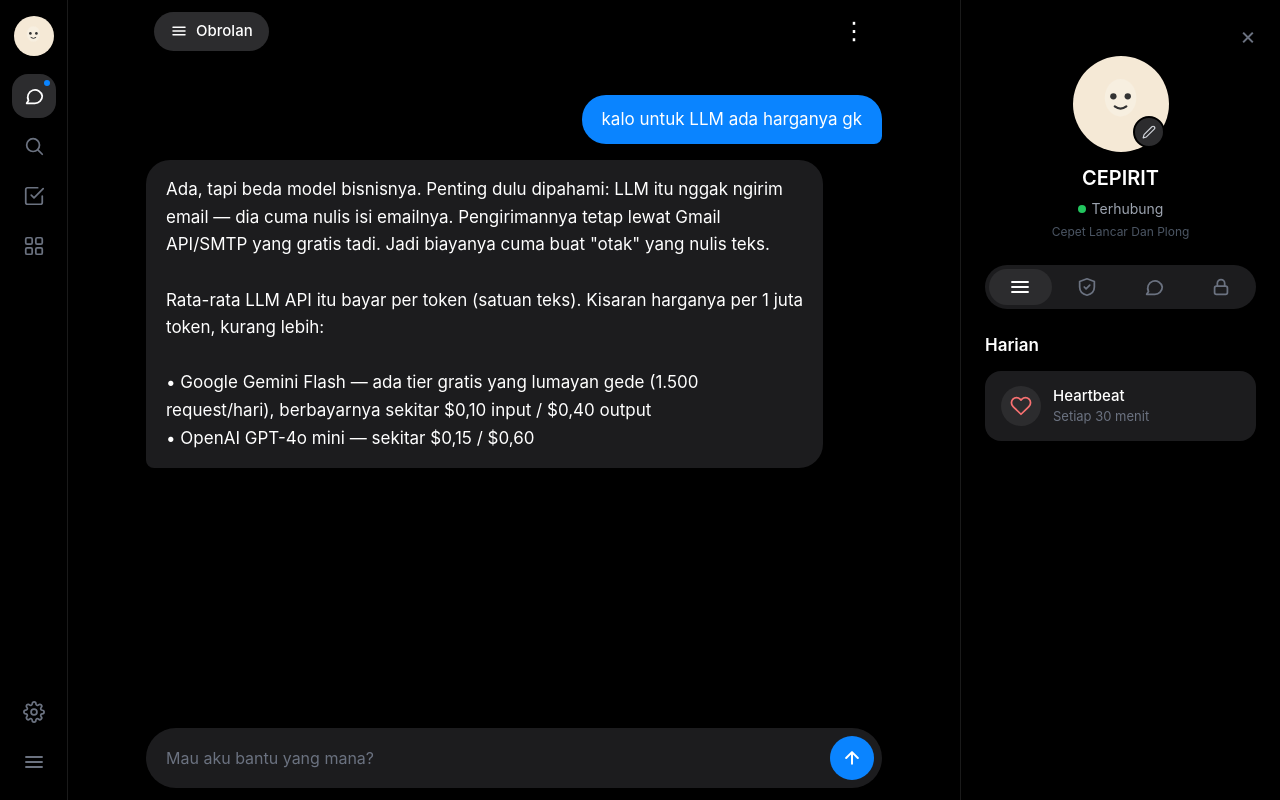
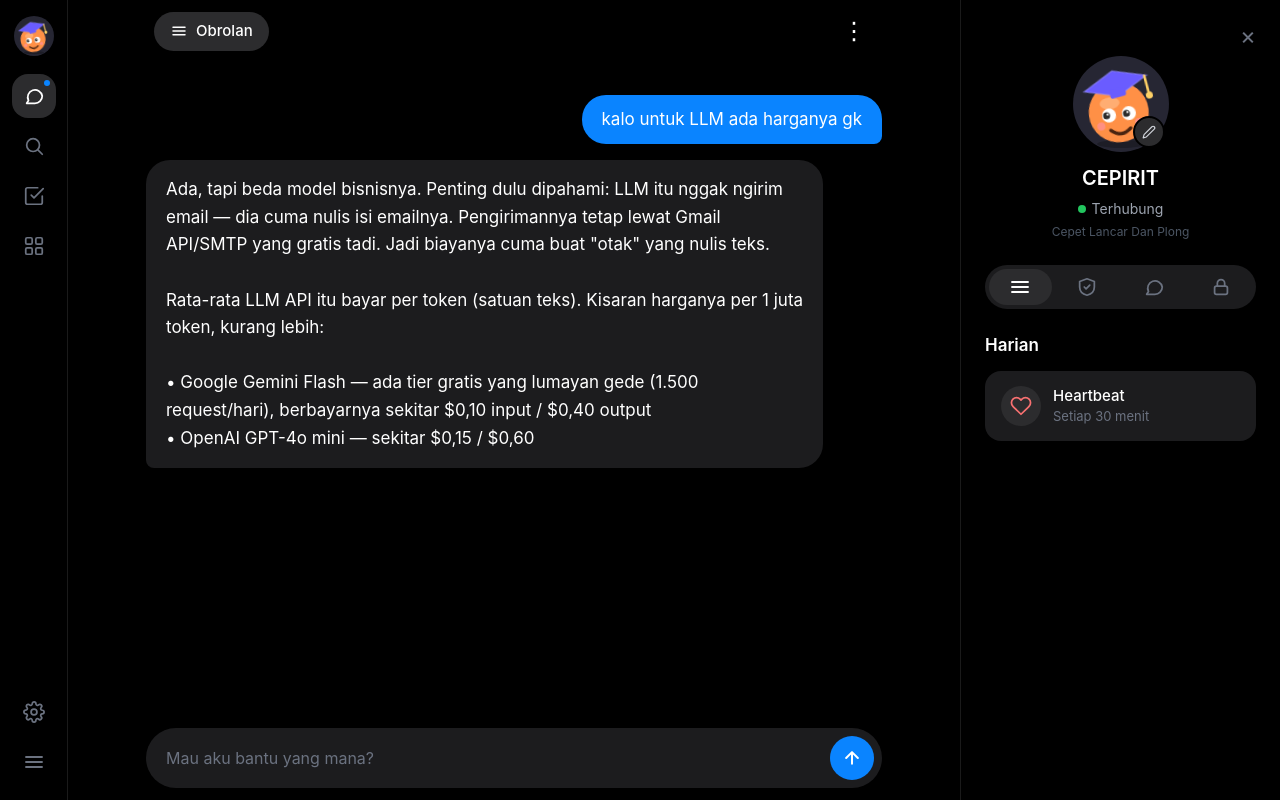
Before and after one commit to Rain-dev-187/smart-virtual-assistant-llm, a React (Vite) app in the folder frontend/: page / in a window 1280 px wide. Built offline with nearby package versions, Linux system fonts and the light colour scheme.

Commit message:
Logo CEPIRIT baru: karakter oranye bertopi toga dengan animasi mata & goyangan kepala

```diff
--- a/frontend/src/components/ui.jsx
+++ b/frontend/src/components/ui.jsx
@@ -1,18 +1,44 @@
 import React from "react";
 
-/* ---------- Avatar bundar "CEPIRIT" ---------- */
+/* ---------- Avatar "CEPIRIT" animasi ---------- */
 export function CepiritAvatar({ size = 64, label = true }) {
   return (
     <div className="flex flex-col items-center">
       <div
-        className="rounded-full bg-[#f5e9d6] flex items-center justify-center overflow-hidden"
-        style={{ width: size, height: size }}
+        className="rounded-full overflow-hidden shrink-0"
+        style={{ width: size, height: size, background: "#262633" }}
       >
-        <svg viewBox="0 0 48 48" width={size * 0.72} height={size * 0.72}>
-          <ellipse cx="24" cy="20" rx="11" ry="13" fill="#f7efe0" />
-          <circle cx="19" cy="19" r="2.2" fill="#333" />
-          <circle cx="29" cy="19" r="2.2" fill="#333" />
-          <path d="M20 26 Q24 29 28 26" stroke="#333" strokeWidth="1.6" fill="none" strokeLinecap="round" />
+        <svg viewBox="0 0 96 96" width={size} height={size}>
+          {/* bayangan bawah */}
+          <ellipse cx="48" cy="88" rx="24" ry="4" fill="#000" opacity="0.25" />
+          {/* kepala + topi (bergoyang kanan-kiri) */}
+          <g className="cepirit-sway">
+            <circle cx="48" cy="56" r="30" fill="#ff9046" />
+            <ellipse cx="40" cy="46" rx="10" ry="6" fill="#ffb37a" opacity="0.85" />
+            {/* topi toga */}
+            <g transform="rotate(-8 48 27)">
+              <polygon points="48,14 80,27 48,40 16,27" fill="#6a5cff" />
+              <polygon points="48,14 80,27 48,40 16,27" fill="none" stroke="#8f88ff" strokeWidth="1.5" opacity="0.6" />
+              <rect x="40" y="32" width="16" height="9" rx="2" fill="#6a5cff" />
+              <line x1="78" y1="27" x2="78" y2="44" stroke="#ffd166" strokeWidth="2.5" strokeLinecap="round" />
+              <circle cx="78" cy="47" r="3.5" fill="#ffd166" />
+            </g>
+            {/* mata */}
+            <circle cx="38" cy="58" r="7" fill="#fff" />
+            <circle cx="58" cy="58" r="7" fill="#fff" />
+            {/* pupil (bergerak kanan-kiri) */}
+            <g className="cepirit-look">
+              <circle cx="38" cy="58" r="3.5" fill="#2b2b2b" />
+              <circle cx="58" cy="58" r="3.5" fill="#2b2b2b" />
+              <circle cx="39.2" cy="56.8" r="1.1" fill="#fff" />
+              <circle cx="59.2" cy="56.8" r="1.1" fill="#fff" />
+            </g>
+            {/* pipi */}
+            <circle cx="29" cy="68" r="4" fill="#ff8fa3" opacity="0.65" />
+            <circle cx="67" cy="68" r="4" fill="#ff8fa3" opacity="0.65" />
+            {/* senyum */}
+            <path d="M38 73 Q48 82 58 73" stroke="#4a2410" strokeWidth="3.5" fill="none" strokeLinecap="round" />
+          </g>
         </svg>
       </div>
       {label && (
--- a/frontend/src/index.css
+++ b/frontend/src/index.css
@@ -35,3 +35,35 @@ body {
 .animate-pop-in {
   animation: pop-in 0.28s cubic-bezier(0.34, 1.56, 0.64, 1);
 }
+
+/* Animasi logo CEPIRIT: kepala bergoyang kanan-kiri, pupil mata bergerak */
+@keyframes cepirit-sway {
+  from {
+    transform: rotate(-7deg);
+  }
+  to {
+    transform: rotate(7deg);
+  }
+}
+.cepirit-sway {
+  animation: cepirit-sway 3s ease-in-out infinite alternate;
+  transform-box: fill-box;
+  transform-origin: 50% 85%;
+}
+@keyframes cepirit-look {
+  from {
+    transform: translateX(-2.5px);
+  }
+  to {
+    transform: translateX(2.5px);
+  }
+}
+.cepirit-look {
+  animation: cepirit-look 2.2s ease-in-out infinite alternate;
+}
+@media (prefers-reduced-motion: reduce) {
+  .cepirit-sway,
+  .cepirit-look {
+    animation: none;
+  }
+}
```
